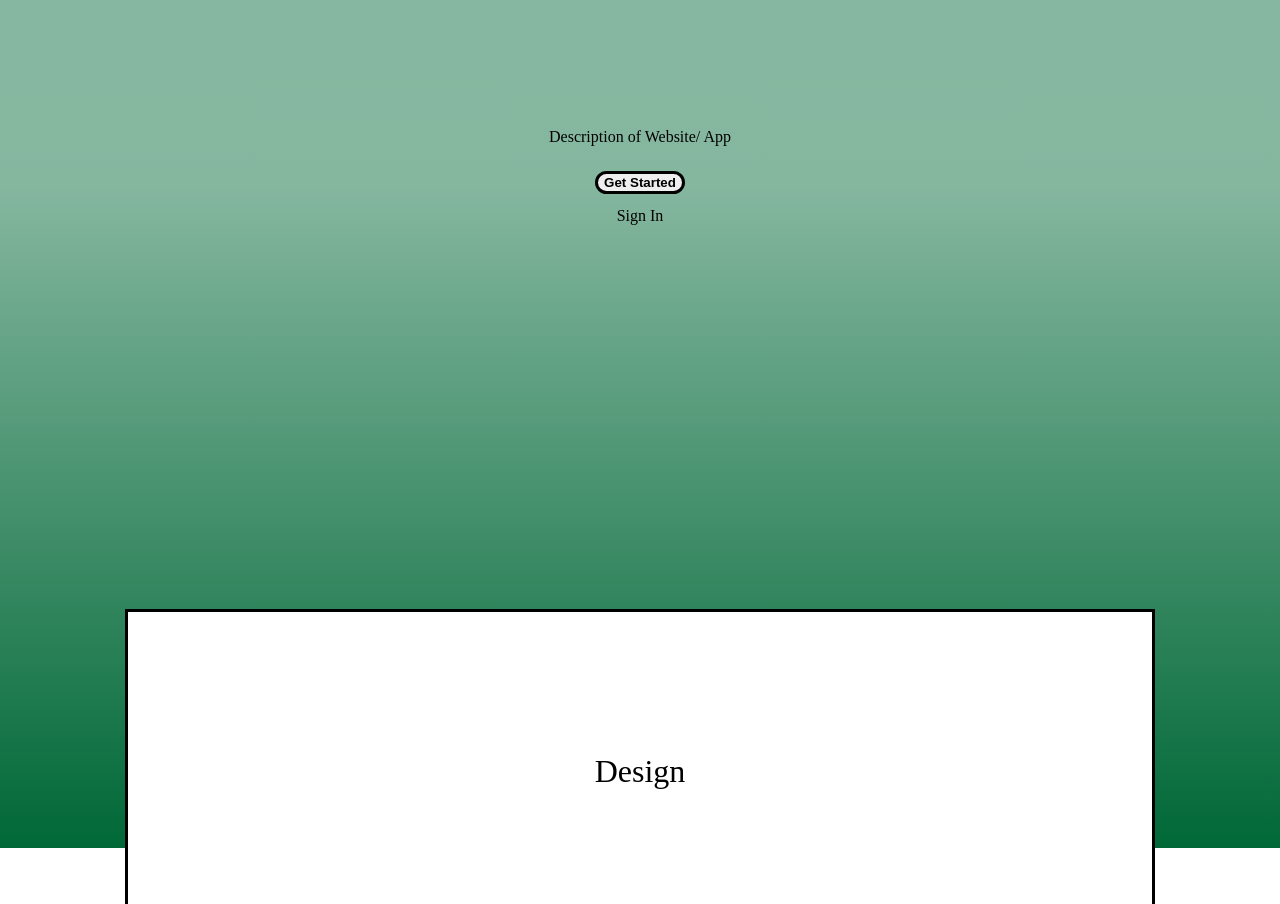
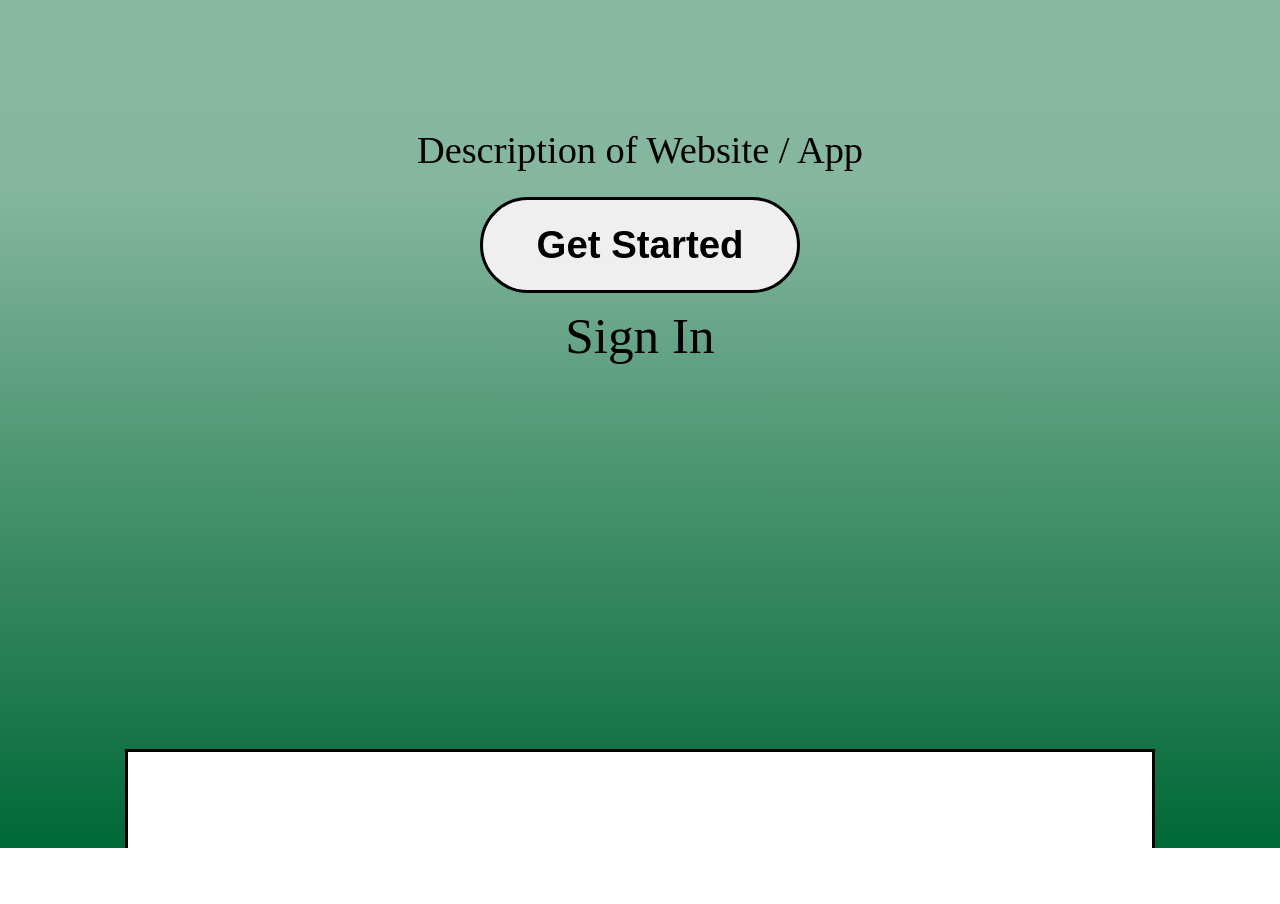
Before and after one commit to YeDragon04/PROMO, a plain HTML site: page index.html in a window 1280 px wide. Shown: the part 2640-3544 px from the top of the page. After the commit the page ends 3488 px from the top, so only its background shows below. Drawn offline with Linux system fonts and the light colour scheme.

Commit message:
Fix section 4 responsive layout

```diff
--- a/index.html
+++ b/index.html
@@ -105,11 +105,11 @@
 		</div>
 		<div class="section4">
 			<div class="conclusion">
-				<p class="websiteDescription">
-					Description of Website/ App
+				<p class="websiteDescription" id="websiteDescription">
+					Description of Website / App
 				</p>
-				<button class="getStarted">Get Started</button>
-				<div class="aligner">
+				<button class="getStarted" id="getStarted2">Get Started</button>
+				<div class="aligner" id="aligner">
 					<a href="" class="signIn">Sign In</a>
 				</div>
 			</div>
--- a/main.js
+++ b/main.js
@@ -1,17 +1,40 @@
-
+const getStarted2 = document.getElementById("getStarted2");
+const websiteDescription = document.getElementById("websiteDescription");
+const aligner = document.getElementById("aligner");
 const footer = document.getElementById('footer');
 
-const fontTimer = setInterval(fontSizeResponsive, 100);
+
+const fontTimer = setInterval(sizeResponsive, 100);
 let fontSize;
 
-function fontSizeResponsive() {
+function sizeResponsive() {
   let width = window.innerWidth;
+  /*conclusion*/
+  /*websiteDescription*/
+  fontSize = width * .03;
+  fontSize = fontSize / 16;
+  websiteDescription.style.fontSize = fontSize + "rem";
+  /*getStarted*/
+  fontSize = width * .25;
+  fontSize = fontSize / 16;
+  getStarted2.style.width = fontSize + "rem";
+  fontSize = width * .03;
+  fontSize = fontSize / 16;
+  getStarted2.style.fontSize = fontSize + "rem";
+  fontSize = width * .0375;
+  fontSize = fontSize / 16;
+  getStarted2.style.borderRadius = fontSize + "rem";
+  /*aligner*/
+  fontSize = width * .04;
+  fontSize = fontSize / 16;
+  aligner.style.fontSize = fontSize + "rem";
+  /*footer*/
   fontSize = width * .02;
   fontSize = fontSize / 16;
   footer.style.fontSize = fontSize + "rem";
-	console.log(width);
 }
 
+/*The reason the carousel is moving*/
 const timer = setInterval(carousel, 2000);
 let phase = 1
 
@@ -60,7 +83,7 @@ function carousel() {
     box7.style.top = "29.5%";
     box7.style.borderRadius = "25%";
     box7.style.zIndex = "1";
-	}else if (phase == 2) {
+  } else if (phase == 2) {
     box1.style.width = "25%";
     box1.style.left = "22.5%";
     box1.style.top = "16.5%";
@@ -96,7 +119,7 @@ function carousel() {
     box7.style.top = "23%";
     box7.style.borderRadius = "20%";
     box7.style.zIndex = "3";
-	}else if (phase == 3) {
+  } else if (phase == 3) {
     box1.style.width = "30%";
     box1.style.left = "35%";
     box1.style.top = "10%";
@@ -132,7 +155,7 @@ function carousel() {
     box7.style.top = "16.5%";
     box7.style.borderRadius = "15%";
     box7.style.zIndex = "4";
-	}else if (phase == 4) {
+  } else if (phase == 4) {
     box1.style.width = "25%";
     box1.style.left = "52.5%";
     box1.style.top = "16.5%";
@@ -168,7 +191,7 @@ function carousel() {
     box7.style.top = "10%";
     box7.style.borderRadius = "10%";
     box7.style.zIndex = "5";
-	}else if (phase == 5) {
+  } else if (phase == 5) {
     box1.style.width = "20%";
     box1.style.left = "67.5%";
     box1.style.top = "23%";
@@ -204,7 +227,7 @@ function carousel() {
     box7.style.top = "16.5%";
     box7.style.borderRadius = "15%";
     box7.style.zIndex = "4";
-	}else if (phase == 6) {
+  } else if (phase == 6) {
     box1.style.width = "15%";
     box1.style.left = "80%";
     box1.style.top = "29.5%";
@@ -240,7 +263,7 @@ function carousel() {
     box7.style.top = "23%";
     box7.style.borderRadius = "20%";
     box7.style.zIndex = "3";
-	}else if (phase == 7) {
+  } else if (phase == 7) {
     box1.style.width = "15%";
     box1.style.left = "5%";
     box1.style.top = "29.5%";
--- a/style.css
+++ b/style.css
@@ -10,6 +10,7 @@ html {
 }
 body {
 	min-height: 100%;
+	overflow-y: scroll;
 	margin: 0;
 
 }
@@ -262,7 +263,6 @@ body {
 /*section4*/
 .conclusion {
 	border: red;
-
 }
 
 .websiteDescription {
@@ -270,6 +270,7 @@ body {
 	text-align: center;
 	margin-top: 40%;
 	margin-bottom: 2%;
+	font-size: 1rem;
 }
 
 .getStarted {
@@ -277,8 +278,10 @@ body {
 	margin: auto;
 	border-radius: 1rem;
 	border: solid;
+	aspect-ratio: 1/0.30;
 	font-weight: 700;
-
+	width: 5rem;
+	font-size: 1rem;
 }
 .aligner {
 	display: flex;
@@ -301,8 +304,8 @@ body {
 .design {
   margin: auto;
 	border: solid;
-	height: 20rem;
 	width: 80%;
+	aspect-ratio: 1/1;
 	display: flex;
 	align-items: center;
 	justify-content: center;
@@ -312,6 +315,7 @@ body {
 
 .footer {
 	margin-top: 40%;
+	padding-bottom: 5%;
 	display: flex;
 	font-size: 12px;
 	align-items: center;
```
Lines whose indentation alone changed are shown as unchanged.
